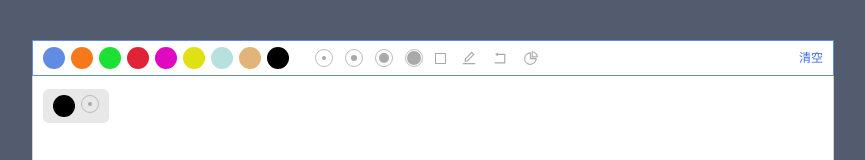
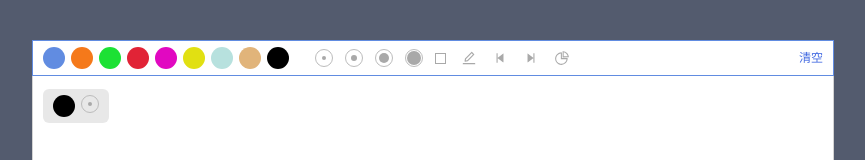
Before and after one commit to YeZhikang/react-painter, a React (Create React App) app: page / in a window 1280 px wide. Shown: the top 160 px of the page, without its empty margins (8-873 px from the left). Built offline with nearby package versions, Linux system fonts and the light colour scheme.

Commit message:
feat: 新增了前进功能

```diff
--- a/src/App.css
+++ b/src/App.css
@@ -136,7 +136,6 @@ html,body{
 
 .rectangle-button:hover{
     color: #618ce1;
-    cursor: pointer;
 }
 
 
--- a/src/components/ToolBar.js
+++ b/src/components/ToolBar.js
@@ -1,12 +1,13 @@
-import React, { createRef, useContext, useState } from "react";
+import React, { createRef, useContext, useEffect, useState } from "react";
 import DrawContext from "../utils/context";
-import {PieChartOutlined, EditOutlined, RollbackOutlined }  from '@ant-design/icons';
+import {PieChartOutlined, EditOutlined, StepBackwardOutlined,StepForwardOutlined  }  from '@ant-design/icons';
 import {Popover,Button} from "antd";
 import Eraser from "./tool/eraser";
 import ClearAll from "./tool/clear-all";
 import WidthSelector from "./tool/width-selector";
 import RectangleUse from "./tool/rectangle-use";
 import ColorPicker from "./tool/color-picker";
+import {imageCache, currentIndex} from "../utils/caches";
 
 const colorArr = [
     '#618ce1',
@@ -82,8 +83,27 @@ function BackButton(){
         })
     }
     return (
-        <Button className={'rectangle-button'} style={{paddingRight:'0'}} onClick={handleBack} type={"link"}>
-            <RollbackOutlined/>
+        <Button disabled={state.backwardEnable} className={'rectangle-button'} style={{paddingRight:'0'}} onClick={handleBack} type={"link"}>
+            <StepBackwardOutlined/>
+        </Button>
+    )
+}
+
+function ForwardButton() {
+    const {state, dispatch} = useContext(DrawContext)
+
+    function handleForward() {
+        dispatch({
+            type: 'MODIFY',
+            value: {
+                forward: true
+            }
+        })
+    }
+
+    return (
+        <Button disabled={state.forwardEnable} className={'rectangle-button'} style={{paddingRight:'0'}} onClick={handleForward} type={"link"}>
+            <StepForwardOutlined/>
         </Button>
     )
 }
@@ -109,6 +129,7 @@ export default function ToolBar() {
             <Eraser/>
             <Pencil/>
             <BackButton/>
+            <ForwardButton/>
             <RectangleUse/>
 
             <ClearAll/>
--- a/src/components/canvas.js
+++ b/src/components/canvas.js
@@ -1,6 +1,9 @@
 import React, { createContext, createRef, useContext, useEffect } from "react";
 import DrawContext from "../utils/context";
 import Chooser from "../utils/strategic-canvas";
+
+
+
 
 
 function loadingImage() {
@@ -9,6 +12,7 @@ function loadingImage() {
 
 let currentIndex = 0;
 let imageCache = [];
+let isRender = false;
 
 function Canvas(props) {
     let ctx = null;
@@ -21,12 +25,18 @@ function Canvas(props) {
     const { state, dispatch } = useContext(DrawContext);
 
     useEffect(() => {
+        let value = {}
         const canvas = document.querySelector('.container')
         if (!canvas.getContext) return;
         ctx = canvas.getContext('2d')
         ctx.moveTo(0, 0)
         target = canvas;
-        lineStyle = state
+        lineStyle = state;
+        console.log(currentIndex)
+        if (!isRender) {
+            isRender = true;
+            saveImage()
+        }
         if (state.clear) {
             clearAll()
             dispatch({
@@ -37,15 +47,32 @@ function Canvas(props) {
                 }
             })
         } else if (state.back) {
-            currentIndex = currentIndex - 1
-            // console.log(currentIndex)
-            // console.log(imageCache)
-            // console.log(imageCache.slice(currentIndex))
-            ctx.putImageData(imageCache.slice(currentIndex)[0], 0, 0)
+            if(currentIndex > 1){
+                currentIndex = currentIndex - 1
+                // console.log(currentIndex)
+                // console.log(imageCache)
+                // console.log(imageCache.slice(currentIndex))
+                ctx.putImageData(imageCache.slice(currentIndex - 1)[0], 0, 0)
+            }
             dispatch({
                 type: 'MODIFY',
                 value: {
-                    back: false
+                    back: false,
+                }
+            })
+        } else if (state.forward) {
+            if(currentIndex < imageCache.length){
+                currentIndex = currentIndex + 1
+                // console.log(currentIndex)
+                // console.log(imageCache)
+                // console.log(imageCache.slice(currentIndex))
+                // console.log(imageCache)
+                ctx.putImageData(imageCache.slice(currentIndex - 1)[0], 0, 0)
+            }
+            dispatch({
+                type: 'MODIFY',
+                value: {
+                    forward: false,
                 }
             })
         }
@@ -55,6 +82,7 @@ function Canvas(props) {
             canvasRef.current.classList.remove('container--clear')
         }
     }, [state])
+
 
     // function throttle(fn) {
     //     let timer = Date.now();
@@ -67,6 +95,7 @@ function Canvas(props) {
     //     }
     // }
 
+
     const clearAll = () => {
         ctx.clearRect(0, 0, target.width, target.height)
     }
@@ -75,10 +104,11 @@ function Canvas(props) {
     const handleDown = (e) => {
         beginAt = [e.pageX - target.offsetLeft, e.pageY - target.offsetTop + 16]
         isDown = true;
-        saveImage()
         console.log('yes')
+        imageCache.splice(currentIndex, imageCache.length - currentIndex)
         ctx.beginPath()
         ctx.moveTo(...beginAt)
+
     }
 
     // const drawRectangle = () => {
@@ -92,10 +122,7 @@ function Canvas(props) {
 
     function saveImage() {  //储存此刻画布数据
         currentIndex += 1;
-        console.log(currentIndex)
-        imageCache.splice(currentIndex - 1, imageCache.length - currentIndex + 1, ctx.getImageData(0,0,target.width, target.height))
-        console.log(imageCache)
-
+        imageCache.splice(currentIndex - 1, imageCache.length - currentIndex + 1, ctx.getImageData(0, 0, target.width, target.height))
     }
 
     function loadingImage() { //导入画布数据
@@ -126,7 +153,9 @@ function Canvas(props) {
 
     const handleUp = (e) => {
         beginAt = [0, 0]
-        isDown = false
+        isDown = false;
+        saveImage()
+
     }
 
     const canvasRef = createRef()
--- /dev/null
+++ b/src/utils/caches.js
@@ -0,0 +1,2 @@
+export let currentIndex = 0;
+export let imageCache = [];
```
